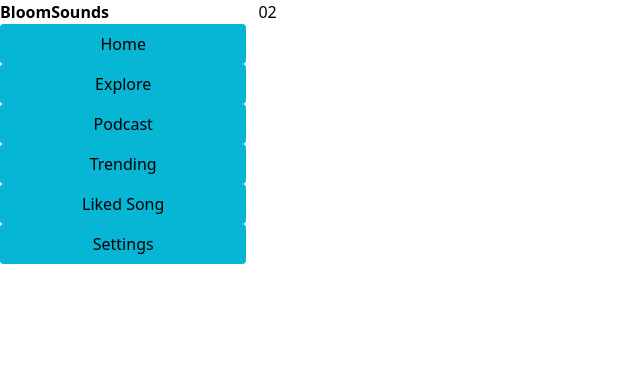
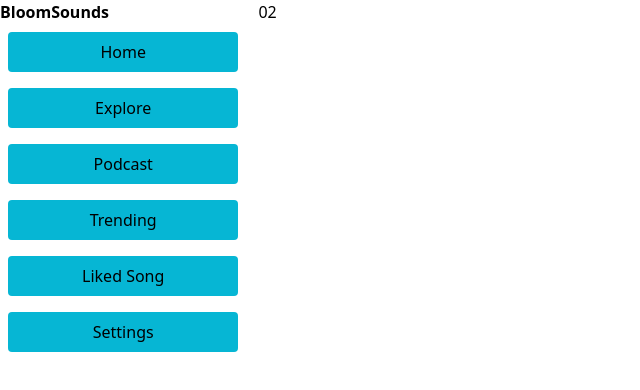
Before and after one commit to Carol254/bloom_music_app, an Angular app: page / in a window 1280 px wide. Shown: the top 390 px of the page, without its empty margins (0-640 px from the left). Built offline with nearby package versions, Linux system fonts and the light colour scheme.

Commit message:
changes to dashboard

```diff
--- a/src/app/dashboard/dashboard.component.html
+++ b/src/app/dashboard/dashboard.component.html
@@ -3,12 +3,12 @@
         <div class="text-1xl font-bold ">
             BloomSounds
         </div>
-        <button class="rounded p-2 bg-cyan-500 hover:bg-cyan-600 ...">Home</button>
-        <button class="rounded p-2 bg-cyan-500 hover:bg-cyan-600 ...">Explore</button>
-        <button class="rounded p-2 bg-cyan-500 hover:bg-cyan-600 ...">Podcast</button>
-        <button class="rounded p-2 bg-cyan-500 hover:bg-cyan-600 ...">Trending</button>
-        <button class="rounded p-2 bg-cyan-500 hover:bg-cyan-600 ...">Liked Song</button>
-        <button class="rounded p-2 bg-cyan-500 hover:bg-cyan-600 ...">Settings</button>
+        <button class="rounded p-2 m-2 bg-cyan-500 hover:bg-cyan-600 ...">Home</button>
+        <button class="rounded p-2 m-2 bg-cyan-500 hover:bg-cyan-600 ...">Explore</button>
+        <button class="rounded p-2 m-2 bg-cyan-500 hover:bg-cyan-600 ...">Podcast</button>
+        <button class="rounded p-2 m-2 bg-cyan-500 hover:bg-cyan-600 ...">Trending</button>
+        <button class="rounded p-2 m-2 bg-cyan-500 hover:bg-cyan-600 ...">Liked Song</button>
+        <button class="rounded p-2 m-2 bg-cyan-500 hover:bg-cyan-600 ...">Settings</button>
     </div>
     <div class="col-span-4">02</div>
 
```
